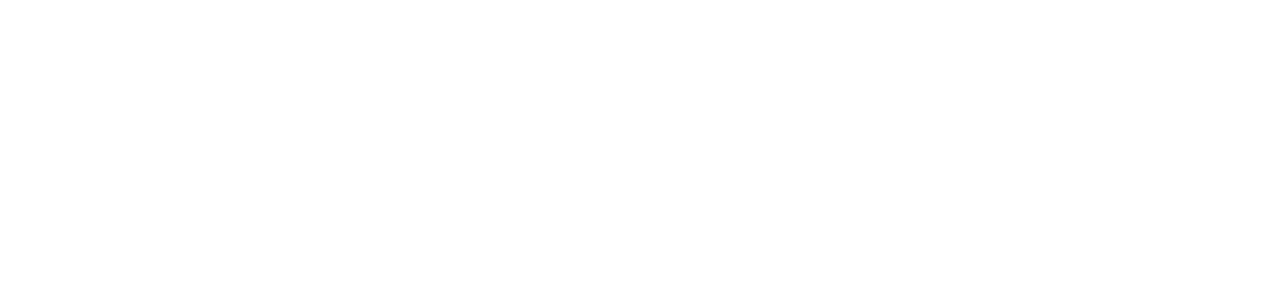
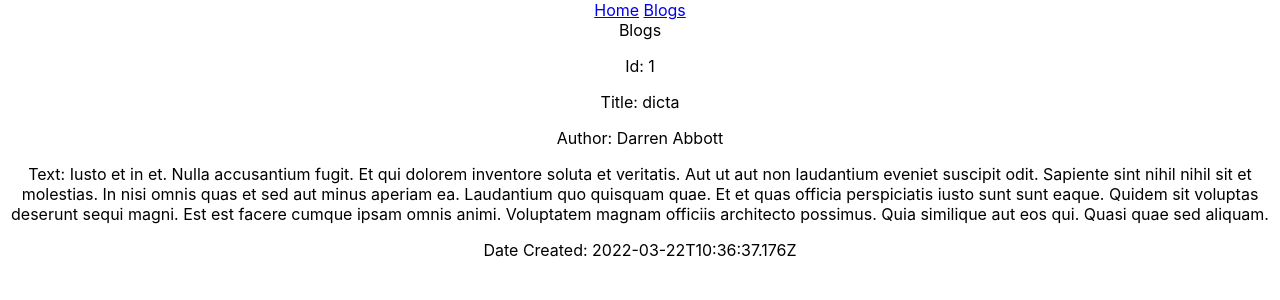
Before and after one commit to coreysteimelcodeimmersives/react-router, a React (Create React App) app: page /blogs/1 in a window 1280 px wide. Before the commit this address had no page. Shown: the top 300 px of the page. Built offline with nearby package versions, Linux system fonts and the light colour scheme.

Commit message:
part 1 tuesday hw. complete.

```diff
--- a/src/App.js
+++ b/src/App.js
@@ -1,15 +1,18 @@
-import React from "react";
+import * as React from "react";
 import "./App.css";
 import { Routes, Route, Link } from "react-router-dom";
 import Home from "./pages/Home";
 import Blogs from "./pages/Blogs";
+import BlogPost from "./components/BlogPost";
 
 const App = () => {
   return (
     <div className="App">
       <Routes>
         <Route path="/" element={<Home />} />
-        <Route path="/blogs" element={<Blogs />} />
+        <Route path="/blogs" element={<Blogs />}>
+          <Route path=":blogId" element={<BlogPost />} />
+        </Route>
       </Routes>
     </div>
   );
--- /dev/null
+++ b/src/components/BlogPost.js
@@ -0,0 +1,23 @@
+import React from "react";
+import { blogPosts } from "../utils/sampleBlogs";
+import { useParams } from "react-router-dom";
+
+const BlogPost = () => {
+  let params = useParams();
+  const blog = blogPosts.find((blog) => blog.id === Number(params.blogId));
+  //   const blog = blogFind ? blogFind : "Not Found";
+  console.log(blog);
+  return (
+    <>
+      <div>
+        <p>Id: {blog.id}</p>
+        <p>Title: {blog.title}</p>
+        <p>Author: {blog.author}</p>
+        <p>Text: {blog.text}</p>
+        <p>Date Created: {blog.createdAt}</p>
+      </div>
+    </>
+  );
+};
+
+export default BlogPost;
--- a/src/components/Navbar.js
+++ b/src/components/Navbar.js
@@ -1,4 +1,3 @@
-import React from "react";
 import { Link } from "react-router-dom";
 
 const Navbar = () => {
--- a/src/index.js
+++ b/src/index.js
@@ -2,7 +2,6 @@
 import ReactDOM from "react-dom/client";
 import "./index.css";
 import App from "./App";
-import reportWebVitals from "./reportWebVitals";
 import { BrowserRouter } from "react-router-dom";
 
 const root = ReactDOM.createRoot(document.getElementById("root"));
@@ -13,8 +12,3 @@
     </BrowserRouter>
   </React.StrictMode>
 );
-
-// If you want to start measuring performance in your app, pass a function
-// to log results (for example: reportWebVitals(console.log))
-// or send to an analytics endpoint. Learn more: https://bit.ly/CRA-vitals
-reportWebVitals();
--- a/src/pages/Blogs.js
+++ b/src/pages/Blogs.js
@@ -1,11 +1,12 @@
-import React from "react";
 import Navbar from "../components/Navbar";
+import { Outlet } from "react-router-dom";
 
 const Blogs = () => {
   return (
     <div>
       <Navbar />
       Blogs
+      <Outlet />
     </div>
   );
 };
--- a/src/pages/Home.js
+++ b/src/pages/Home.js
@@ -1,4 +1,3 @@
-import React from "react";
 import Navbar from "../components/Navbar";
 
 const Home = () => {
--- /dev/null
+++ b/src/utils/sampleBlogs.js
@@ -0,0 +1,41 @@
+const blogPosts = [
+  {
+    createdAt: "2022-03-22T10:36:37.176Z",
+    title: "dicta",
+    text: "Iusto et in et. Nulla accusantium fugit. Et qui dolorem inventore soluta et veritatis. Aut ut aut non laudantium eveniet suscipit odit. Sapiente sint nihil nihil sit et molestias. In nisi omnis quas et sed aut minus aperiam ea.\n \rLaudantium quo quisquam quae. Et et quas officia perspiciatis iusto sunt sunt eaque. Quidem sit voluptas deserunt sequi magni.\n \rEst est facere cumque ipsam omnis animi. Voluptatem magnam officiis architecto possimus. Quia similique aut eos qui. Quasi quae sed aliquam.",
+    author: "Darren Abbott",
+    id: 1,
+  },
+  {
+    createdAt: "2022-03-22T15:16:56.285Z",
+    title: "ducimus",
+    text: "Placeat ea et fuga. Qui itaque quibusdam nam. Maxime nobis quam. Et laudantium sunt incidunt reiciendis.\n \rEarum aut sed omnis autem aliquam architecto corporis sint. Nostrum cumque voluptatem aperiam alias similique. Tenetur et esse omnis praesentium ipsum alias. Impedit rerum qui quia quaerat architecto mollitia est autem. Qui blanditiis earum et qui dolorum reprehenderit. Debitis est temporibus.\n \rEt nam sed. Corporis ut rerum. Ut qui dolore est dolorem ex.",
+    author: "Luke Rogahn PhD",
+    id: 2,
+  },
+  {
+    createdAt: "2022-03-21T20:09:32.298Z",
+    title: "quod",
+    text: "Accusamus nisi eos. Tenetur earum tenetur nemo. Qui voluptas temporibus repellendus maxime. Ipsum optio voluptate enim nihil. Ea et dolorem. Omnis unde perspiciatis.\n \rUt odio eaque. Harum non placeat. Eveniet molestiae in cupiditate dolor doloremque rerum eligendi aut ab.\n \rMolestias eligendi et. Nemo velit natus autem numquam atque provident et nulla. In et dolores ad nihil. Delectus quis doloremque asperiores similique. Asperiores id nam vitae nobis labore autem. Dolor aperiam provident quia consectetur aut ut.",
+    author: "Maryann Schneider",
+    id: 3,
+  },
+  {
+    createdAt: "2022-03-21T23:07:53.447Z",
+    title: "ut",
+    text: "Itaque necessitatibus repudiandae. Porro suscipit exercitationem qui atque. Perferendis suscipit debitis sint aut dignissimos nobis ut. Modi ea nihil est vel consequuntur voluptatem. In magnam delectus in eos reiciendis sit est enim eligendi. Sint dicta at.\n \rConsectetur aspernatur alias sed non explicabo blanditiis laborum fugit voluptate. Reiciendis iste aut sit natus qui et in ratione. Placeat qui in voluptatum autem nulla ratione. Commodi sit alias sint sapiente rem. Quia sapiente minus deleniti vitae.\n \rExercitationem numquam omnis maxime dolorum sed deserunt suscipit laudantium. Ad et autem voluptatem esse laudantium et. Id fuga accusamus est sapiente dicta.",
+    author: "Dr. Lorenzo Anderson",
+    id: 4,
+  },
+  {
+    createdAt: "2022-03-22T15:14:39.819Z",
+    title: "id",
+    text: "Porro officia aliquid fugiat sed reprehenderit illo amet doloribus sed. Molestiae vero et. Quae voluptates dolores. Voluptatem facere fuga. Veniam perferendis illo ut sunt earum deleniti.\n \rIusto neque dolorem esse error. Saepe et quia ut corrupti. Autem repellendus similique dolorem sunt in ipsa perferendis. Et excepturi ut voluptatem deserunt accusantium dolores aperiam cum ut.\n \rDoloremque expedita sit et voluptatem unde libero. Numquam beatae sed repellat iusto doloribus fugit tenetur. Possimus et ut adipisci harum voluptatem provident consequatur. Corporis quo aut vel itaque blanditiis illum.",
+    author: "Bobbie Dach",
+    id: 5,
+  },
+];
+
+module.exports = {
+  blogPosts,
+};
```
